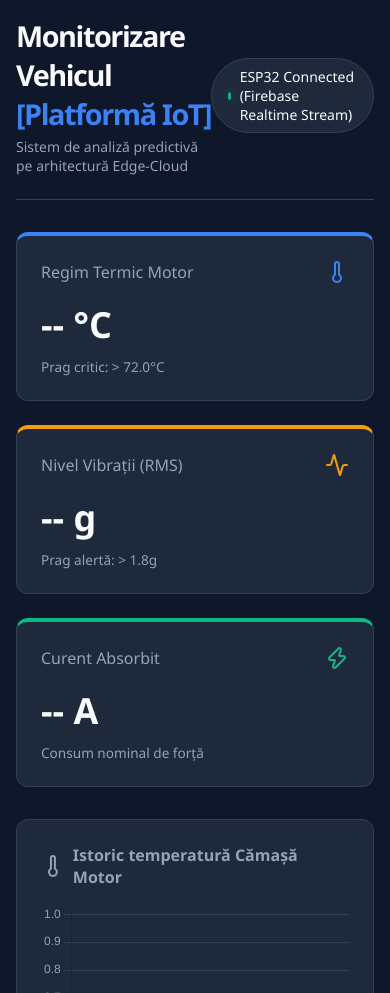
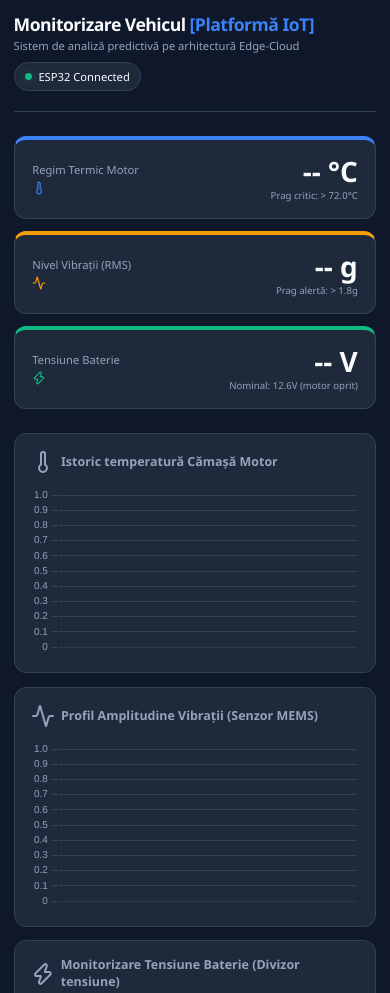
Before and after one commit to MadalinD12/Dashboard-Telematic-IoT, a website: page index.html in a window 390 px wide. Shown: the top 993 px of the page. Drawn offline with nearby package versions, Linux system fonts and the light colour scheme; no server answers.

Commit message:
Modificare interfata Mobile

```diff
--- a/index.html
+++ b/index.html
@@ -29,7 +29,7 @@
         body {
             background-color: var(--bg-dark);
             color: var(--text-main);
-            padding: 2rem;
+            padding: 1.5rem;
         }
 
         .container {
@@ -37,62 +37,82 @@
             margin: 0 auto;
         }
 
-        /* Header */
+        /* ── HEADER ── */
         header {
             display: flex;
+            flex-direction: column;
+            gap: 0.75rem;
+            border-bottom: 1px solid var(--border);
+            padding-bottom: 1.25rem;
+            margin-bottom: 1.5rem;
+        }
+
+        .header-top {
+            display: flex;
             justify-content: space-between;
-            align-items: center;
-            border-bottom: 1px solid var(--border);
-            padding-bottom: 1.5rem;
-            margin-bottom: 2rem;
+            align-items: flex-start;
+            gap: 1rem;
+            flex-wrap: wrap;
         }
 
         header h1 {
-            font-size: 1.8rem;
+            font-size: clamp(1.1rem, 4vw, 1.8rem);
             font-weight: 600;
-            letter-spacing: -0.05em;
+            letter-spacing: -0.03em;
+            line-height: 1.2;
         }
 
         header h1 span {
             color: var(--primary);
         }
 
+        .header-sub {
+            color: var(--text-muted);
+            font-size: clamp(0.7rem, 2.5vw, 0.875rem);
+            margin-top: 0.2rem;
+        }
+
         .status-badge {
             display: flex;
             align-items: center;
-            gap: 0.5rem;
+            gap: 0.4rem;
             background: #1e293b;
-            padding: 0.5rem 1rem;
+            padding: 0.4rem 0.75rem;
             border-radius: 9999px;
             border: 1px solid var(--border);
-            font-size: 0.875rem;
+            font-size: clamp(0.65rem, 2vw, 0.8rem);
+            white-space: nowrap;
+            flex-shrink: 0;
+            align-self: flex-start;
         }
 
         .status-dot {
-            width: 8px;
-            height: 8px;
+            width: 7px;
+            height: 7px;
+            min-width: 7px;
             background-color: var(--success);
             border-radius: 50%;
             animation: pulse 2s infinite;
         }
 
-        /* Grid-ul de Carduri cu valori Live */
+        /* ── METRICS GRID ── */
         .metrics-grid {
             display: grid;
-            grid-template-columns: repeat(auto-fit, minmax(300px, 1fr));
-            gap: 1.5rem;
-            margin-bottom: 2rem;
+            grid-template-columns: repeat(3, 1fr);
+            gap: 1rem;
+            margin-bottom: 1.5rem;
         }
 
         .card {
             background-color: var(--bg-card);
             border: 1px solid var(--border);
             border-radius: 0.75rem;
-            padding: 1.5rem;
+            padding: 1.1rem;
             display: flex;
             flex-direction: column;
             justify-content: space-between;
             transition: transform 0.2s;
+            min-width: 0;
         }
 
         .card:hover {
@@ -104,21 +124,35 @@
             justify-content: space-between;
             align-items: center;
             color: var(--text-muted);
-            margin-bottom: 1rem;
+            margin-bottom: 0.6rem;
+            gap: 0.5rem;
         }
 
         .card-title {
-            font-size: 1rem;
+            font-size: clamp(0.7rem, 2vw, 0.95rem);
             font-weight: 500;
+            line-height: 1.3;
+        }
+
+        .card-icon {
+            flex-shrink: 0;
+            width: clamp(14px, 3vw, 20px);
+            height: clamp(14px, 3vw, 20px);
         }
 
         .card-value {
-            font-size: 2.25rem;
+            font-size: clamp(1.3rem, 5vw, 2.25rem);
             font-weight: 700;
-            margin-bottom: 0.5rem;
+            margin-bottom: 0.3rem;
+            line-height: 1.1;
         }
 
-        /* Secțiunea de Grafice și Alerte */
+        .card-desc {
+            color: var(--text-muted);
+            font-size: clamp(0.6rem, 1.8vw, 0.8rem);
+        }
+
+        /* ── MAIN LAYOUT ── */
         .main-layout {
             display: grid;
             grid-template-columns: 3fr 1fr;
@@ -128,95 +162,198 @@
         .charts-container {
             display: flex;
             flex-direction: column;
-            gap: 1.5rem;
+            gap: 1.25rem;
         }
 
         .chart-card {
             background-color: var(--bg-card);
             border: 1px solid var(--border);
             border-radius: 0.75rem;
-            padding: 1.5rem;
-            height: 350px;
+            padding: 1.25rem;
+            height: 300px;
         }
 
         .chart-card h3 {
-            font-size: 1rem;
-            margin-bottom: 1rem;
+            font-size: clamp(0.7rem, 2vw, 0.9rem);
+            margin-bottom: 0.75rem;
             color: var(--text-muted);
             display: flex;
             align-items: center;
-            gap: 0.5rem;
+            gap: 0.4rem;
+            line-height: 1.3;
         }
 
+        .chart-card canvas {
+            max-height: 220px;
+        }
+
+        /* ── ALERTS ── */
         .alerts-panel {
             background-color: var(--bg-card);
             border: 1px solid var(--border);
             border-radius: 0.75rem;
-            padding: 1.5rem;
-            max-height: 1080px;
+            padding: 1.25rem;
             overflow-y: auto;
         }
 
         .alerts-panel h2 {
-            font-size: 1.2rem;
-            margin-bottom: 1.5rem;
+            font-size: clamp(0.85rem, 2.5vw, 1.1rem);
+            margin-bottom: 1.25rem;
             display: flex;
             align-items: center;
-            gap: 0.5rem;
+            gap: 0.4rem;
         }
 
         .alert-list {
             display: flex;
             flex-direction: column;
-            gap: 1rem;
+            gap: 0.75rem;
         }
 
         .alert-item {
-            padding: 1rem;
+            padding: 0.75rem;
             border-radius: 0.5rem;
             border-left: 4px solid transparent;
             background: rgba(15, 23, 42, 0.4);
-            font-size: 0.875rem;
+            font-size: clamp(0.7rem, 2vw, 0.85rem);
             animation: fadeIn 0.3s ease-in;
+            line-height: 1.4;
         }
 
-        .alert-danger { border-left-color: var(--danger); color: #fca5a5; }
+        .alert-danger  { border-left-color: var(--danger);  color: #fca5a5; }
         .alert-warning { border-left-color: var(--warning); color: #fde047; }
 
         .alert-time {
-            font-size: 0.75rem;
+            font-size: 0.7rem;
             color: var(--text-muted);
-            margin-top: 0.25rem;
+            margin-top: 0.2rem;
         }
 
+        /* ── ANIMATIONS ── */
         @keyframes pulse {
-            0% { transform: scale(0.95); box-shadow: 0 0 0 0 rgba(16, 185, 129, 0.7); }
-            70% { transform: scale(1); box-shadow: 0 0 0 6px rgba(16, 185, 129, 0); }
+            0%   { transform: scale(0.95); box-shadow: 0 0 0 0 rgba(16, 185, 129, 0.7); }
+            70%  { transform: scale(1);    box-shadow: 0 0 0 6px rgba(16, 185, 129, 0); }
             100% { transform: scale(0.95); box-shadow: 0 0 0 0 rgba(16, 185, 129, 0); }
         }
 
         @keyframes fadeIn {
-            from { opacity: 0; transform: translateY(-10px); }
-            to { opacity: 1; transform: translateY(0); }
+            from { opacity: 0; transform: translateY(-8px); }
+            to   { opacity: 1; transform: translateY(0); }
         }
 
-        @media (max-width: 1024px) {
-            .main-layout { grid-template-columns: 1fr; }
-            body { padding: 1rem; }
+        /* ── RESPONSIVE: TABLET ── */
+        @media (max-width: 900px) {
+            .main-layout {
+                grid-template-columns: 1fr;
+            }
+
+            .alerts-panel {
+                max-height: 360px;
+            }
+
+            .chart-card {
+                height: 280px;
+            }
+        }
+
+        /* ── RESPONSIVE: MOBILE ── */
+        @media (max-width: 600px) {
+            body {
+                padding: 0.85rem;
+            }
+
+            .header-top {
+                flex-direction: column;
+                align-items: flex-start;
+                gap: 0.6rem;
+            }
+
+            .status-badge {
+                font-size: 0.7rem;
+                padding: 0.35rem 0.65rem;
+            }
+
+            .metrics-grid {
+                grid-template-columns: 1fr;
+                gap: 0.75rem;
+            }
+
+            .card {
+                padding: 1rem 1.1rem;
+                flex-direction: row;
+                align-items: center;
+                justify-content: flex-start;
+                gap: 1rem;
+            }
+
+            .card-header {
+                margin-bottom: 0;
+                flex-direction: column;
+                align-items: flex-start;
+                gap: 0.2rem;
+            }
+
+            .card-body {
+                margin-left: auto;
+                text-align: right;
+            }
+
+            .card-value {
+                font-size: 1.75rem;
+                margin-bottom: 0.15rem;
+            }
+
+            .chart-card {
+                height: 240px;
+                padding: 1rem;
+            }
+
+            .chart-card h3 {
+                font-size: 0.78rem;
+            }
+
+            .chart-card canvas {
+                max-height: 170px;
+            }
+
+            .main-layout {
+                gap: 0.85rem;
+            }
+
+            .charts-container {
+                gap: 0.85rem;
+            }
+
+            .alerts-panel {
+                max-height: 300px;
+            }
+        }
+
+        /* ── RESPONSIVE: SMALL MOBILE ── */
+        @media (max-width: 380px) {
+            .card-value {
+                font-size: 1.5rem;
+            }
+
+            .chart-card {
+                height: 210px;
+            }
         }
     </style>
 </head>
 <body>
+<div class="container">
 
-    <div class="container">
     <header>
+        <div class="header-top">
             <div>
                 <h1>Monitorizare Vehicul <span>[Platformă IoT]</span></h1>
-                <p style="color: var(--text-muted); font-size: 0.875rem; margin-top: 0.25rem;">Sistem de analiză predictivă pe arhitectură Edge-Cloud</p>
+                <p class="header-sub">Sistem de analiză predictivă pe arhitectură Edge-Cloud</p>
             </div>
             <div class="status-badge">
                 <div class="status-dot"></div>
-                <span>ESP32 Connected (Firebase Realtime Stream)</span>
+                <span>ESP32 Connected</span>
+            </div>
         </div>
     </header>
 
@@ -224,33 +361,33 @@
         <div class="card" style="border-top: 4px solid var(--primary);">
             <div class="card-header">
                 <span class="card-title">Regim Termic Motor</span>
-                    <i data-lucide="thermometer" style="color: var(--primary);"></i>
+                <i data-lucide="thermometer" class="card-icon" style="color: var(--primary);"></i>
             </div>
-                <div>
+            <div class="card-body">
                 <div class="card-value" id="live-temperatura">-- °C</div>
-                    <p style="color: var(--text-muted); font-size: 0.85rem;">Prag critic: > 72.0°C</p>
+                <p class="card-desc">Prag critic: &gt; 72.0°C</p>
             </div>
         </div>
 
         <div class="card" style="border-top: 4px solid var(--warning);">
             <div class="card-header">
                 <span class="card-title">Nivel Vibrații (RMS)</span>
-                    <i data-lucide="activity" style="color: var(--warning);"></i>
+                <i data-lucide="activity" class="card-icon" style="color: var(--warning);"></i>
             </div>
-                <div>
+            <div class="card-body">
                 <div class="card-value" id="live-vibratii">-- g</div>
-                    <p style="color: var(--text-muted); font-size: 0.85rem;">Prag alertă: > 1.8g</p>
+                <p class="card-desc">Prag alertă: &gt; 1.8g</p>
             </div>
         </div>
 
         <div class="card" style="border-top: 4px solid var(--success);">
             <div class="card-header">
-                    <span class="card-title">Curent Absorbit</span>
-                    <i data-lucide="zap" style="color: var(--success);"></i>
+                <span class="card-title">Tensiune Baterie</span>
+                <i data-lucide="zap" class="card-icon" style="color: var(--success);"></i>
             </div>
-                <div>
-                    <div class="card-value" id="live-curent">-- A</div>
-                    <p style="color: var(--text-muted); font-size: 0.85rem;">Consum nominal de forță</p>
+            <div class="card-body">
+                <div class="card-value" id="live-curent">-- V</div>
+                <p class="card-desc">Nominal: 12.6V (motor oprit)</p>
             </div>
         </div>
     </div>
@@ -266,61 +403,57 @@
                 <canvas id="vibratiiChart"></canvas>
             </div>
             <div class="chart-card">
-                    <h3><i data-lucide="zap"></i> Monitorizare Amperaj (Efect Hall)</h3>
+                <h3><i data-lucide="zap"></i> Monitorizare Tensiune Baterie (Divizor tensiune)</h3>
                 <canvas id="curentChart"></canvas>
             </div>
         </div>
 
         <div class="alerts-panel">
-                <h2><i data-lucide="bell" style="color: var(--danger);"></i> Jurnal Alerte Anomalii</h2>
+            <h2><i data-lucide="bell" style="color: var(--danger);"></i> Jurnal Alerte</h2>
             <div class="alert-list" id="alert-container"></div>
         </div>
     </div>
+
 </div>
 
 <script type="module">
-        // Importăm SDK-urile corecte compatibile direct cu rularea în browser (CDN)
     import { initializeApp } from "https://www.gstatic.com/firebasejs/10.12.0/firebase-app.js";
     import { getDatabase, ref, onValue } from "https://www.gstatic.com/firebasejs/10.12.0/firebase-database.js";
 
-        // Inițializare iconițe vectoriale Lucide
     lucide.createIcons();
 
-        // Configurații globale de randare pentru cele 3 instanțe Chart.js
     const chartOptions = {
         responsive: true,
         maintainAspectRatio: false,
         scales: {
-                x: { grid: { color: '#334155' }, ticks: { color: '#94a3b8' } },
-                y: { grid: { color: '#334155' }, ticks: { color: '#94a3b8' } }
+            x: { grid: { color: '#334155' }, ticks: { color: '#94a3b8', maxRotation: 0, font: { size: 10 } } },
+            y: { grid: { color: '#334155' }, ticks: { color: '#94a3b8', font: { size: 10 } } }
         },
         plugins: { legend: { display: false } },
         elements: { line: { tension: 0.3 } }
     };
 
-        // Crearea fizică a graficelor în obiecte JavaScript controlabile
     const ctxTemp = document.getElementById('temperaturaChart').getContext('2d');
     const temperaturaChart = new Chart(ctxTemp, {
         type: 'line',
-            data: { labels: [], datasets: [{ data: [], borderColor: '#3b82f6', backgroundColor: 'rgba(59, 130, 246, 0.1)', fill: true }] },
+        data: { labels: [], datasets: [{ data: [], borderColor: '#3b82f6', backgroundColor: 'rgba(59,130,246,0.1)', fill: true }] },
         options: chartOptions
     });
 
     const ctxVibe = document.getElementById('vibratiiChart').getContext('2d');
     const vibratiiChart = new Chart(ctxVibe, {
         type: 'line',
-            data: { labels: [], datasets: [{ data: [], borderColor: '#f59e0b', backgroundColor: 'rgba(245, 158, 11, 0.1)', fill: true }] },
+        data: { labels: [], datasets: [{ data: [], borderColor: '#f59e0b', backgroundColor: 'rgba(245,158,11,0.1)', fill: true }] },
         options: chartOptions
     });
 
     const ctxCurrent = document.getElementById('curentChart').getContext('2d');
     const curentChart = new Chart(ctxCurrent, {
         type: 'line',
-            data: { labels: [], datasets: [{ data: [], borderColor: '#10b981', backgroundColor: 'rgba(16, 185, 129, 0.1)', fill: true }] },
+        data: { labels: [], datasets: [{ data: [], borderColor: '#10b981', backgroundColor: 'rgba(16,185,129,0.1)', fill: true }] },
         options: chartOptions
     });
 
-        // Instanțierea funcției de management al alertelor în panoul lateral
     function addAlert(message, type) {
         const container = document.getElementById('alert-container');
         const time = new Date().toLocaleTimeString();
@@ -331,13 +464,9 @@
             <div class="alert-time">${time}</div>
         `;
         container.insertBefore(alertItem, container.firstChild);
-
-            if (container.children.length > 8) {
-                container.removeChild(container.lastChild);
-            }
+        if (container.children.length > 8) container.removeChild(container.lastChild);
     }
 
-        // Credențialele oficiale ale proiectului tău Firebase
     const firebaseConfig = {
         apiKey: "AIzaSyA6xDs1iDFFc6cGLhYHQ11rU5bNUg27Yjg",
         authDomain: "panou-de-monitorizare.firebaseapp.com",
@@ -351,7 +480,6 @@
     const app = initializeApp(firebaseConfig);
     const db = getDatabase(app);
 
-        // Conexiune persistentă bidirecțională de tip Stream cu nodul 'senzori'
     onValue(ref(db, "senzori"), (snapshot) => {
         const data = snapshot.val();
         if (!data) return;
@@ -360,36 +488,29 @@
             hour: '2-digit', minute: '2-digit', second: '2-digit'
         });
 
-            // Preluarea exactă a cheilor modificate din consolă (limba română)
         const temperatura = parseFloat(data.temperatura || 0).toFixed(1);
-            const vibratii = parseFloat(data.vibratii || 0).toFixed(2);
-            const curent = parseFloat(data.curent || 0).toFixed(1);
+        const vibratii    = parseFloat(data.vibratii    || 0).toFixed(2);
+        const curent      = parseFloat(data.curent      || 0).toFixed(1);
 
-            // Verificare limite logice și împingere în log
         if (temperatura > 72.0) addAlert(`Supraîncălzire detectată la motor: ${temperatura}°C`, 'danger');
-            if (vibratii > 1.8) addAlert(`Vibrații RMS peste pragul critic: ${vibratii}g`, 'warning');
+        if (vibratii    > 1.8)  addAlert(`Vibrații RMS peste pragul critic: ${vibratii}g`, 'warning');
 
-            // Actualizarea textelor live din interfață
         document.getElementById('live-temperatura').innerText = `${temperatura} °C`;
-            document.getElementById('live-vibratii').innerText = `${vibratii} g`;
-            document.getElementById('live-curent').innerText = `${curent} A`;
+        document.getElementById('live-vibratii').innerText    = `${vibratii} g`;
+        document.getElementById('live-curent').innerText      = `${curent} V`;
 
-            // Schimbare dinamică a stilurilor CSS în funcție de starea sistemului
-            document.getElementById('live-temperatura').style.color = temperatura > 72 ? 'var(--danger)' : 'var(--text-main)';
-            document.getElementById('live-vibratii').style.color = vibratii > 1.8 ? 'var(--warning)' : 'var(--text-main)';
+        document.getElementById('live-temperatura').style.color = temperatura > 72  ? 'var(--danger)'  : 'var(--text-main)';
+        document.getElementById('live-vibratii').style.color    = vibratii    > 1.8 ? 'var(--warning)' : 'var(--text-main)';
 
-            // Desenarea punctelor în vectorii graficelor Chart.js
-            [temperaturaChart, vibratiiChart, curentChart].forEach((chart, index) => {
-                const val = index === 0 ? temperatura : index === 1 ? vibratii : curent;
+        [temperaturaChart, vibratiiChart, curentChart].forEach((chart, i) => {
+            const val = i === 0 ? temperatura : i === 1 ? vibratii : curent;
             chart.data.labels.push(timeLabel);
             chart.data.datasets[0].data.push(val);
-
-                // Efect de fereastră glisantă (derulare continuă spre stânga)
             if (chart.data.labels.length > 12) {
                 chart.data.labels.shift();
                 chart.data.datasets[0].data.shift();
             }
-                chart.update('none'); // Update instant, optimizat hardware
+            chart.update('none');
         });
     });
 </script>
```
Lines whose indentation alone changed are shown as unchanged.
